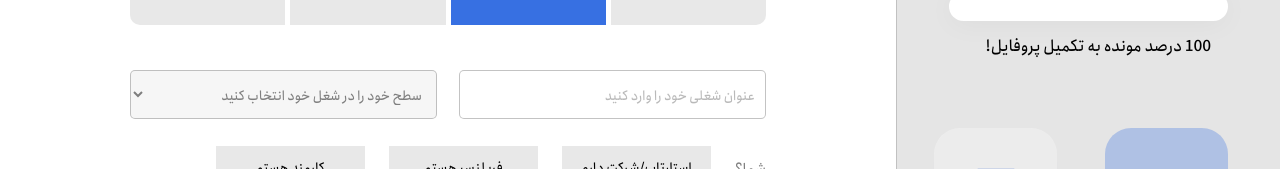
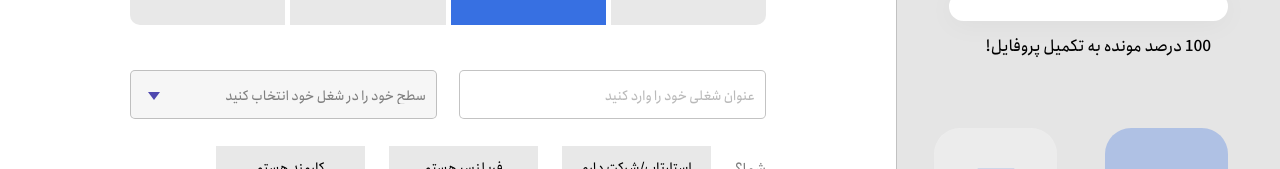
Before and after one commit to adibsadeghi1993/uplaw, a React (Create React App) app: page / in a window 1280 px wide. Both pictures are taken after a click on the button "مسائل شغلی". Shown: the part 214-383 px from the top of the page. Built offline with nearby package versions, Linux system fonts and the light colour scheme.

Commit message:
Verifivation component was created

```diff
--- a/src/components/userInfo/DashbordComponents.js
+++ b/src/components/userInfo/DashbordComponents.js
@@ -3,7 +3,8 @@ import BasicInfo from "./basicInfo/BasicInfo";
 import Contact from "./contact/Contact";
 import { UserInfoContext } from "./contextInfo/ContextInfo";
 import JobIssues from "./jobIssues/JobIssues";
-import Verfication from "./userVerification/Verfication";
+import Verification from "./userVerification/Verification";
+
 
 const DashbordComponents = () => {
 const {step} = useContext(UserInfoContext)
@@ -15,7 +16,7 @@ const {step} = useContext(UserInfoContext)
     case 3:
       return <Contact />;
     case 4:
-      return <Verfication />;
+      return <Verification />;
 
     default:
       break;
--- a/src/components/userInfo/contact/contactDetailes/ContactDetailes.js
+++ b/src/components/userInfo/contact/contactDetailes/ContactDetailes.js
@@ -1,4 +1,4 @@
-import React from "react";
+import React,{useContext} from "react";
 import UserStep from "../../commonFiles/userStep/UserStep";
 import styles from "./contactDetailes.module.css";
 import linkedinIcon from "../../../../asstes/linkedin.svg"
@@ -10,11 +10,16 @@ import instaIcon from "../../../../asstes/insta.svg"
 import whiteArrowImage from "../../../../asstes/whitearrow.svg"
 import ContactInputs from "./contactInputs/ContactInputs";
 import FreeServices from "../../basicInfo/detail/freeServices/FreeServices";
+import { UserInfoContext } from "../../contextInfo/ContextInfo";
+
 
 const ContactDetailes = () => {
+ const {setStep,setProgress} =useContext(UserInfoContext)
 
     const nextStepHandler=()=>{
 
+      setStep(step=>step+1)
+      setProgress(75)
     }
   return (
     <section className={styles.contact_detaile}>
--- a/src/components/userInfo/jobIssues/jobDetailes/SelectComponent.js
+++ b/src/components/userInfo/jobIssues/jobDetailes/SelectComponent.js
@@ -1,17 +1,18 @@
 import React,{useContext} from "react";
 import { UserInfoContext } from "../../contextInfo/ContextInfo";
+import styles from "./jobDetailes.module.css"
 
 const SelectComponent = ({ selectedOptions,name}) => {
   const {formik} = useContext(UserInfoContext)
   return (
     <>
-      <select name={name} {...formik.getFieldProps({name})} >
+      <select className={styles.select} name={name} {...formik.getFieldProps({name})} >
         {selectedOptions.map((item) => {
-          return <option key={item.value} value={item.value}>{item.label}</option>;
+          return <option className={styles.option}  key={item.value} value={item.value}>{item.label}</option>;
         })}
       </select>
       {formik.errors[name]&& formik.touched[name]&& (
-          <div className="error">{formik.errors[name]}</div>
+          <div className={styles.error}>{formik.errors[name]}</div>
         )}
     </>
   );
--- a/src/components/userInfo/jobIssues/jobDetailes/jobDetailes.module.css
+++ b/src/components/userInfo/jobIssues/jobDetailes/jobDetailes.module.css
@@ -15,6 +15,7 @@
   .sectionOne_joblevel{
       width: 50%;
       margin-right: 22px;
+      position: relative;
 
   }
   .sectionOne_joblevel select{
@@ -25,13 +26,38 @@
       border: 0.3px solid #00000077;
       font-family: "anjoman";
       padding-right: 10px;
+      appearance: none;
+      -webkit-appearance: none;
+      outline: none;
+
   }
 
-  .sectionOne_joblevel select:active{
+  .option{
+
+    font-size: 14px;
+    font-family: "anjoman";
+    line-height: 20px;
+    outline:none;
+  }
+  .sectionOne_joblevel::after{
+      content: "";
+    position: absolute;
+    left: 18px;
+    top: 45%;
+    border-top: 8px solid rgb(79, 72, 175);
+    border-left: 6px solid transparent;
+    border-right: 6px solid transparent;
+    pointer-events: none;
+
+}
+
+  .sectionOne_joblevel select:hover{
     border: 0.3px solid #00000077;
+    outline: none;
   }
   .sectionOne_joblevel select:focus{
     border: 0.3px solid #00000077;
+    outline: none;
   }
 
   .selectJob_info{
@@ -200,6 +226,7 @@
     margin-right: 12px;
 }
 
+
 @media(max-width:1230px){
     .job_detaile{
       width: 85%;
--- a/src/components/userInfo/userVerification/Verfication.js
+++ /dev/null
@@ -1,11 +0,0 @@
-import React from 'react'
-
-const Verfication = () => {
-    return (
-        <div>
-            verfication
-        </div>
-    )
-}
-
-export default Verfication
--- /dev/null
+++ b/src/components/userInfo/userVerification/Verification.js
@@ -0,0 +1,11 @@
+import React from 'react'
+
+const Verification = () => {
+    return (
+        <div>
+
+        </div>
+    )
+}
+
+export default Verification
```
Also changed, not shown: src/components/userInfo/userVerification/verification.module.css (added).
